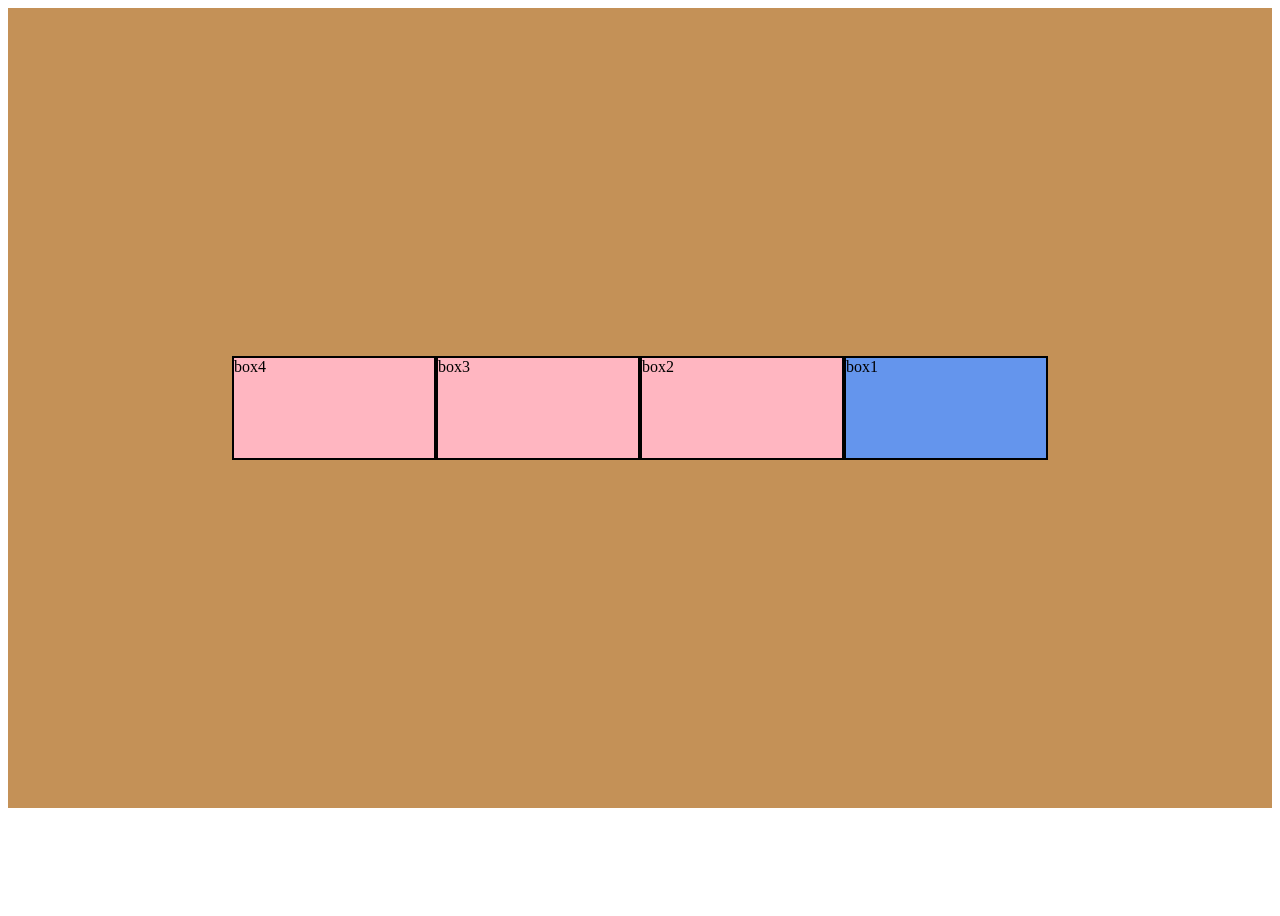
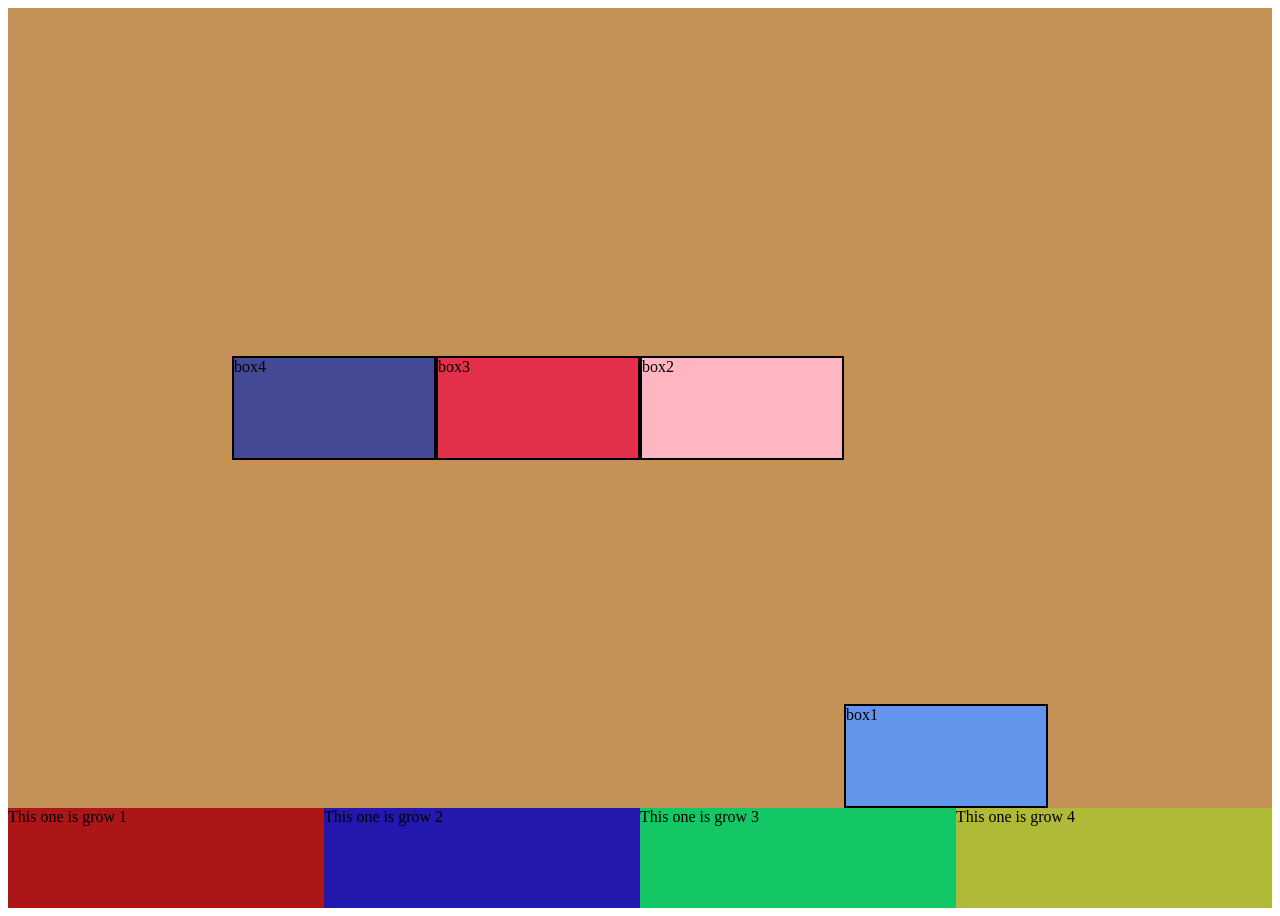
Before and after one commit to vidhisharma1212/CSS, a plain HTML site: page ch_6/flexbox.html in a window 1280 px wide. Before the commit the page ends 816 px from the top, so only its background shows below. Drawn offline with Linux system fonts and the light colour scheme.

Commit message:
Flexbox pract

```diff
--- a/ch_6/flexbox.html
+++ b/ch_6/flexbox.html
@@ -14,13 +14,15 @@
             height: 100vh;
             background-color: rgb(196, 145, 87);
             align-items: center;
-            align-content: center;
+            /* align-content: center; */
             }
         .box1{
             width: 200px;
             height: 100px;
             background-color: cornflowerblue;
             border:2px solid  black;
+            /* order: 1; */
+            align-self: flex-end;
         }
         .box2{
             width: 200px;
@@ -28,14 +30,63 @@
             background-color: lightpink;
             border:2px solid  black;
         }
+        .box3{
+            width: 200px;
+            height: 100px;
+            background-color: rgb(228, 47, 74);
+            border:2px solid  black;
+        }
+        .box4{
+            width: 200px;
+            height: 100px;
+            background-color: rgb(67, 73, 148);
+            border:2px solid  black;
+        }
+        .container2{
+            display: flex;
+        }
+
+/* Grow / shrink --- */
+        .growshrink1{
+            display: inline-block;
+            height: 100px;
+            flex-grow: 1;
+            background-color: rgb(173, 22, 22);
+        }
+        .growshrink2{
+            display: inline-block;
+            height: 100px;
+            flex-grow: 1;
+            background-color: rgb(34, 24, 173);
+        }
+        .growshrink3{
+            display: inline-block;
+            height: 100px;
+            flex-grow: 1;
+            background-color: rgb(19, 199, 100);
+        }
+        .growshrink4{
+            display: inline-block;
+            height: 100px;
+            flex-grow: 1;
+            background-color: rgb(177, 185, 56);
+        }
     </style>
 </head>
 <body>
     <div class="container">
         <div class="box1">box1</div>
         <div class="box2">box2</div>
-        <div class="box2">box3</div>
-        <div class="box2">box4</div>
+        <div class="box3">box3</div>
+        <div class="box4">box4</div>
+    </div>
+
+
+    <div class="container2">
+        <div class="growshrink1">This one is grow 1</div>
+        <div class="growshrink2">This one is grow 2</div>
+        <div class="growshrink3">This one is grow 3</div>
+        <div class="growshrink4">This one is grow 4</div>
     </div>
 
 </body>
```
Also changed, not shown: ch_6/doubts.txt (added).
